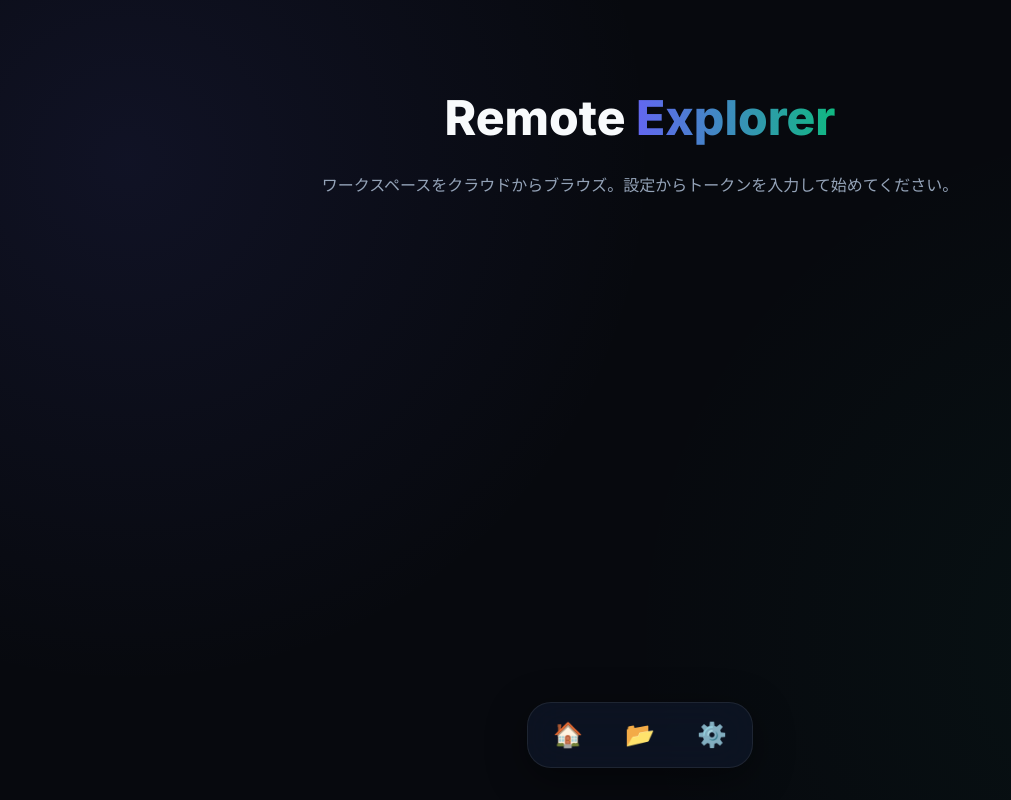
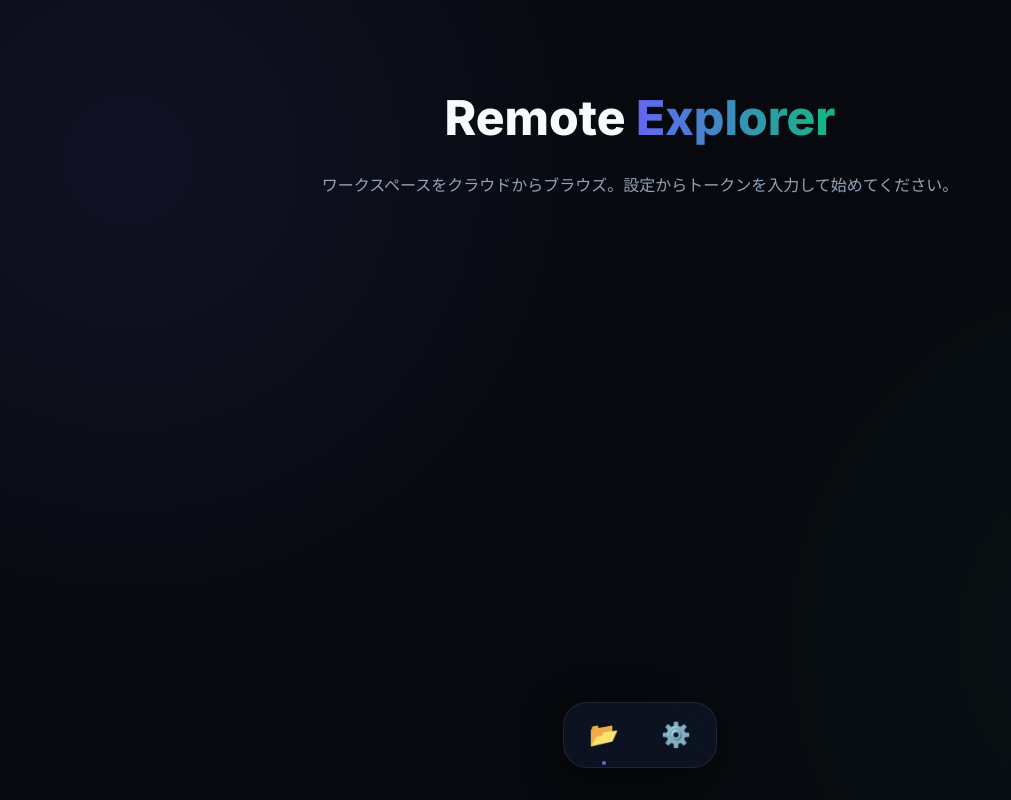
Before and after one commit to AIFinanceLab/remote-explorer, a website built with Vite: page index.html in a window 1280 px wide. Shown: the whole page, without its empty margins (0-1011 px from the left). Built offline with nearby package versions, Linux system fonts and the light colour scheme.

Commit message:
ホームボタン削除

```diff
--- a/index.html
+++ b/index.html
@@ -54,8 +54,7 @@
   <!-- Bottom Dock -->
   <div class="dock-container">
     <div class="dock">
-      <div class="dock-item" id="dock-home" title="Home">🏠</div>
-      <div class="dock-item" id="dock-files" title="Explorer">📂</div>
+      <div class="dock-item active" id="dock-files" title="Explorer">📂</div>
       <div class="dock-item" id="dock-settings" title="Settings">⚙️</div>
     </div>
   </div>
--- a/src/main.js
+++ b/src/main.js
@@ -139,7 +139,7 @@ function showView(view) {
   dom.explorer.style.display = view === 'explorer' ? 'block' : 'none';
 
   dom.dockItems.forEach(item => item.classList.remove('active'));
-  document.getElementById(`dock-${view === 'explorer' ? 'files' : view}`).classList.add('active');
+  document.getElementById(`dock-${view === 'settings' ? 'settings' : 'files'}`).classList.add('active');
 }
 
 function showModal(id) {
@@ -502,7 +502,6 @@ function decodeBase64(str) {
 }
 
 // --- Event Listeners ---
-document.getElementById('dock-home').onclick = () => showView('home');
 document.getElementById('dock-files').onclick = () => {
   if (state.isLoggedIn || !state.password) {
     showView('explorer');
```
